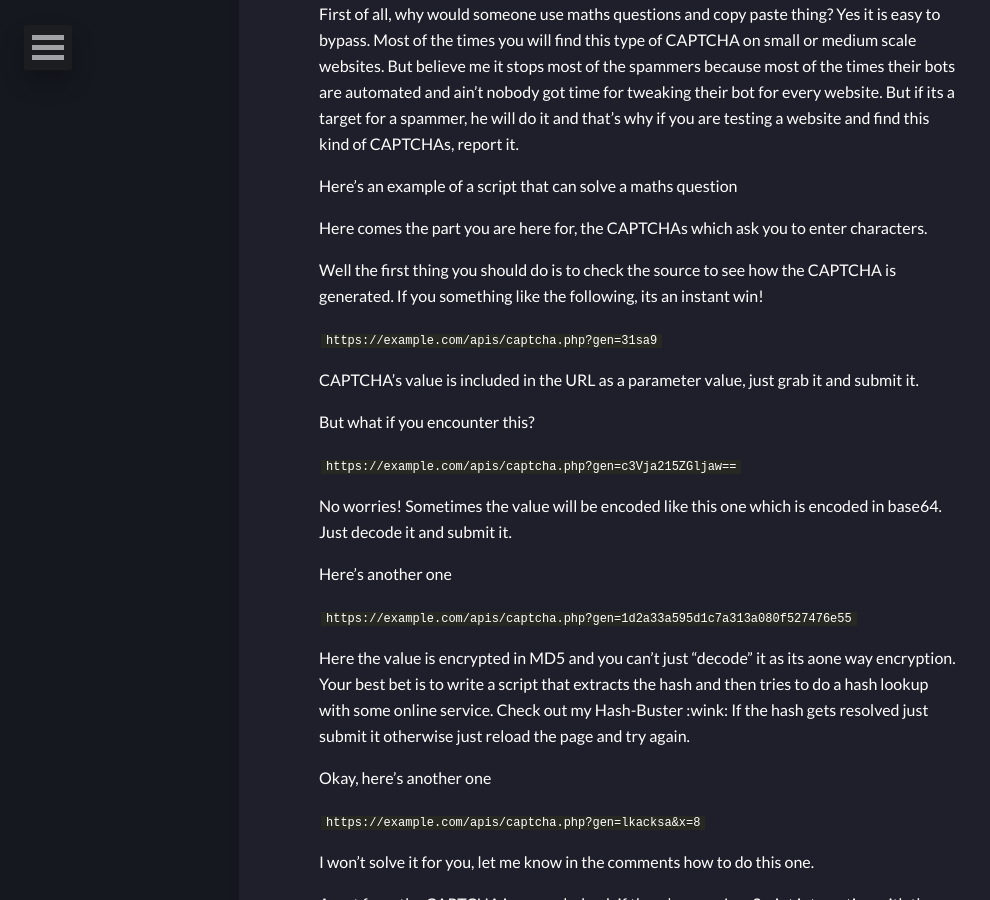
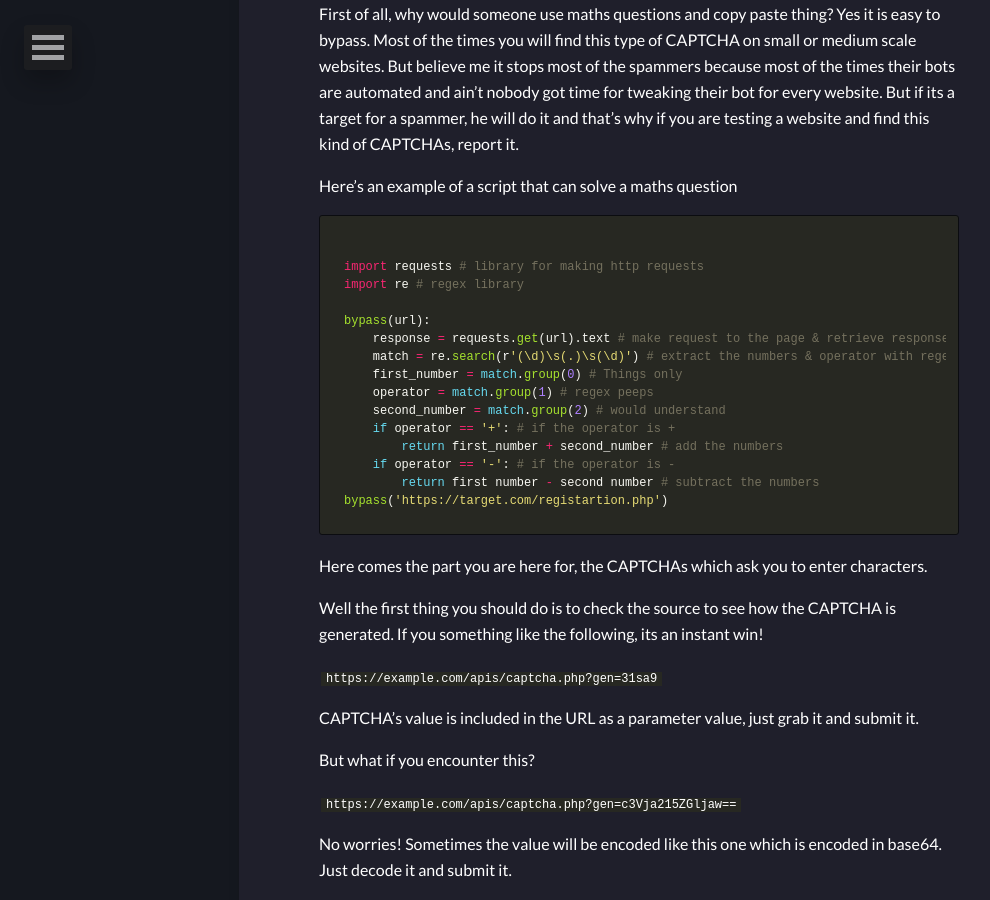
Before and after one commit to jermainlaforce/s0md3v.github.io, a Jekyll site: the page built from _posts/2018-10-25-exploiting-captchas.md, in a window 1280 px wide and 900 px high, scrolled down 1248 px. Shown: the whole window, without its empty margins (1-991 px from the left). Built offline with Jekyll 4.4.1, drawn with Linux system fonts in a browser that asks for light colours; nearby versions of some CDN libraries; some of the changed text lies outside the part shown.

Commit message:
Update 2018-10-25-exploiting-captchas.md

````diff
--- a/_posts/2018-10-25-exploiting-captchas.md
+++ b/_posts/2018-10-25-exploiting-captchas.md
@@ -32,6 +32,24 @@ Most of the CAPTCHAs you are going to encounter in the wild will be of following
 First of all, why would someone use maths questions and copy paste thing? Yes it is easy to bypass. Most of the times you will find this type of CAPTCHA on small or medium scale websites. But believe me it stops most of the spammers because most of the times their bots are automated and ain’t nobody got time for tweaking their bot for every website. But if its a target for a spammer, he will do it and that’s why if you are testing a website and find this kind of CAPTCHAs, report it.
 
 Here’s an example of a script that can solve a maths question
+
+```python
+
+import requests # library for making http requests
+import re # regex library
+
+bypass(url):
+    response = requests.get(url).text # make request to the page & retrieve response
+    match = re.search(r'(\d)\s(.)\s(\d)') # extract the numbers & operator with regex
+    first_number = match.group(0) # Things only
+    operator = match.group(1) # regex peeps
+    second_number = match.group(2) # would understand
+    if operator == '+': # if the operator is +
+        return first_number + second_number # add the numbers
+    if operator == '-': # if the operator is -
+        return first number - second number # subtract the numbers
+bypass('https://target.com/registartion.php')
+```
 
 Here comes the part you are here for, the CAPTCHAs which ask you to enter characters.
 
````
